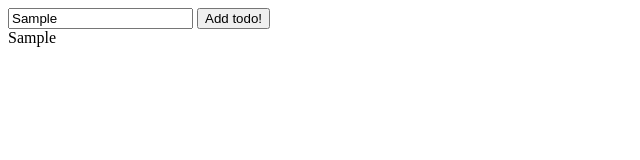
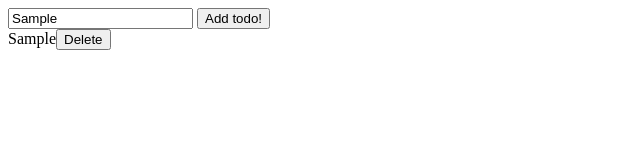
Before and after one commit to surya08nath/100xdev, a plain HTML site: page basicTodo/index.html in a window 1280 px wide. Both pictures are taken after typing "Sample" into the empty fields and a click on the button "Add todo!". Shown: the whole page, without its empty margins (0-640 px from the left). Drawn offline with Linux system fonts and the light colour scheme.

Commit message:
Complete todo application

```diff
--- a/basicTodo/index.html
+++ b/basicTodo/index.html
@@ -4,13 +4,21 @@
         <button onclick="addtodo()">Add todo!</button>
     </body>
     <script>
+        let ctr=0;
+        function deletetodo(index){
+            const element=document.getElementById(index);
+            element.parentNode.removeChild(element);
+
+        }
         function addtodo(){
             const el=document.querySelector("input");
             const value=el.value;
 
+
             const newel=document.createElement("div");
-            newel.innerHTML=value;
-
+            newel.setAttribute("id",ctr);
+            newel.innerHTML="<div>"+value+"<button onclick='deletetodo("+ ctr +")'>Delete</button></div>";
+            ctr+=1;
             document.querySelector("body").appendChild(newel);
         }
     </script>
```
